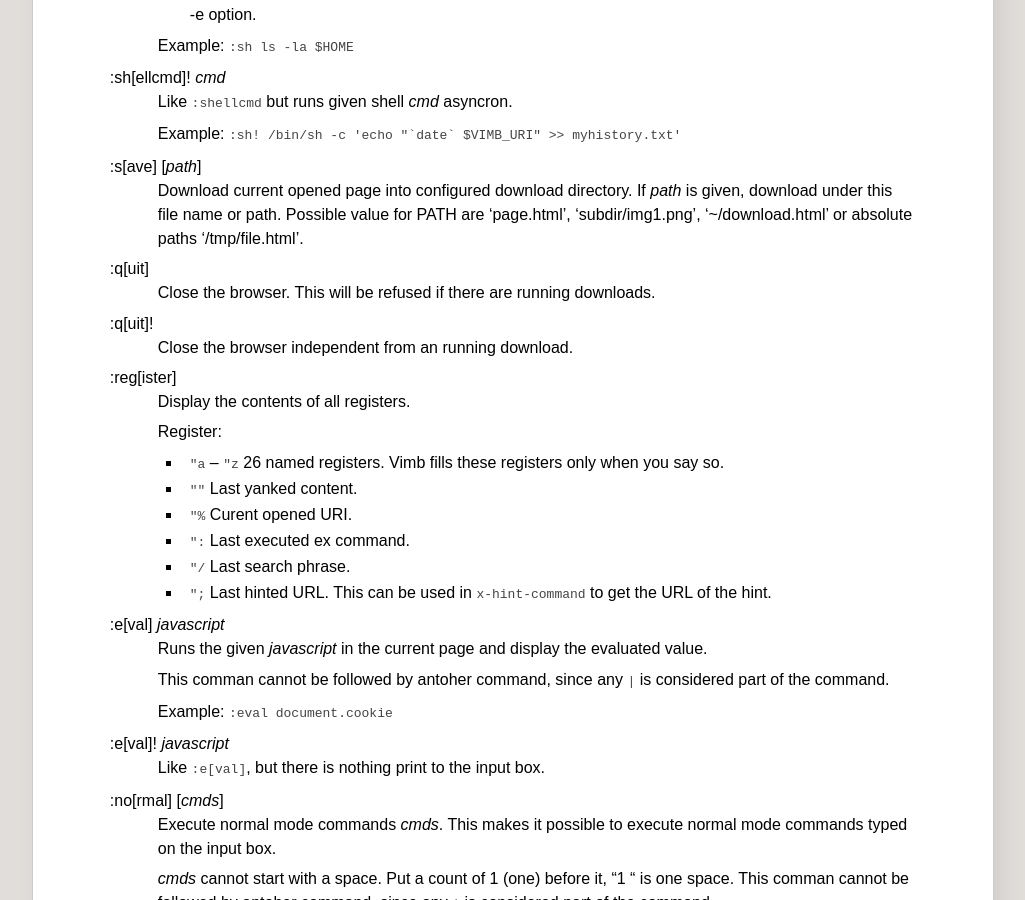
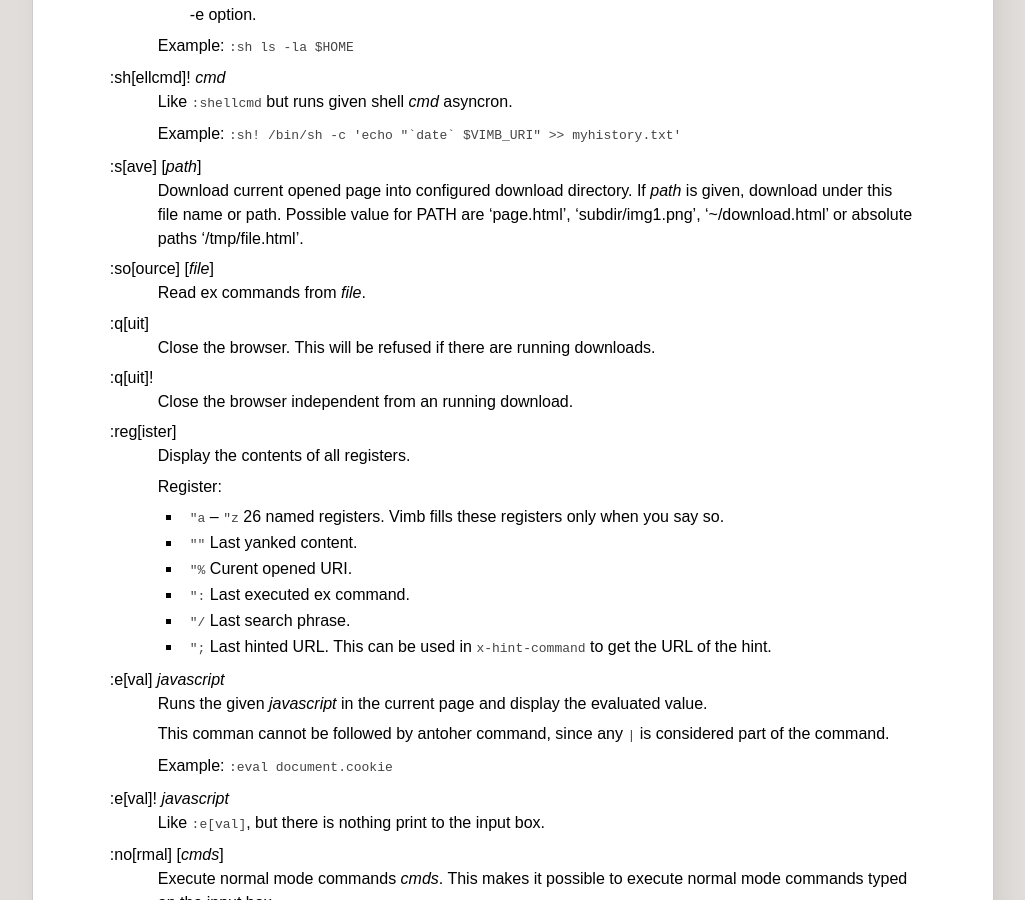
Before and after one commit to fanglingsu/vimb, a Jekyll site: the page built from man.md, in a window 1280 px wide and 900 px high, scrolled down 13826 px. Shown: the whole window, without its empty margins (127-1152 px from the left). Built offline with Jekyll 4.4.1, drawn with Linux system fonts in a browser that asks for light colours.

Commit message:
Added :source command to man.

```diff
--- a/man.md
+++ b/man.md
@@ -784,6 +784,9 @@ Example:
   'page.html', 'subdir/img1.png', '~/download.html' or absolute paths
   '/tmp/file.html'.
 
+\:so[ource] [*file*]
+: Read ex commands from *file*.
+
 \:q[uit]
 : Close the browser. This will be refused if there are running downloads.
 
```
